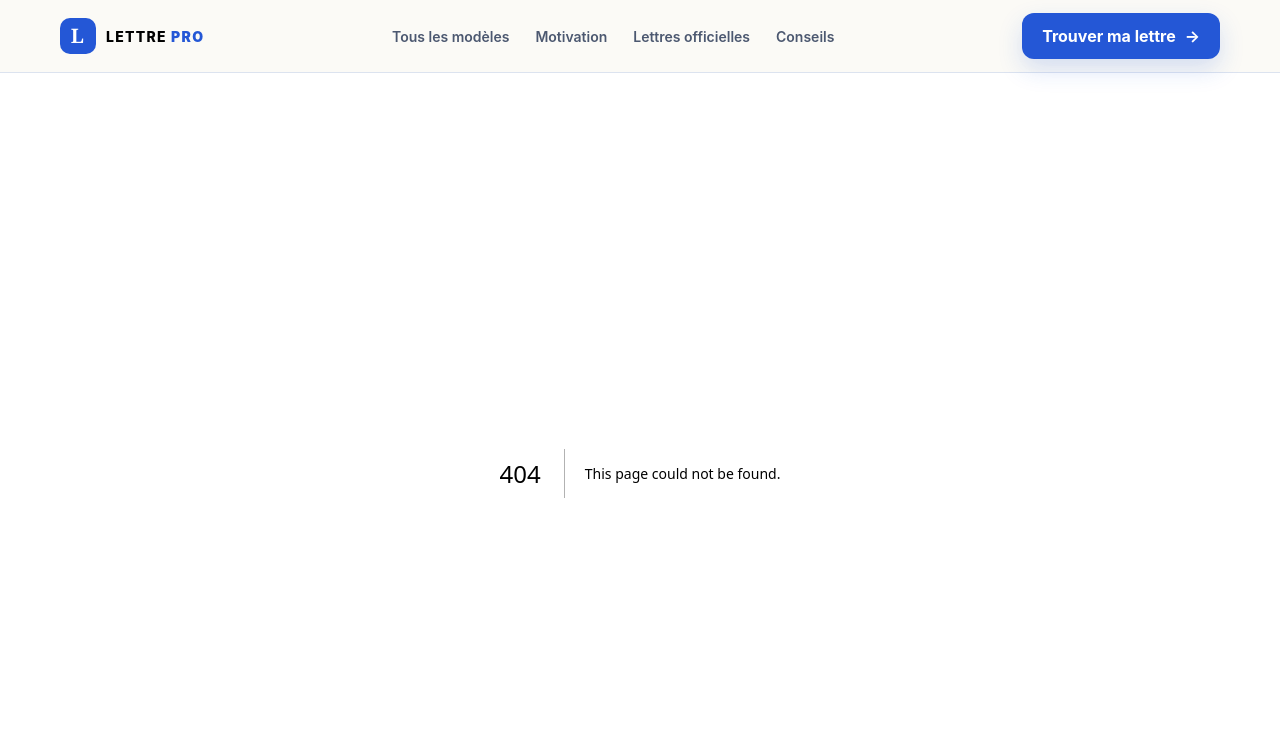
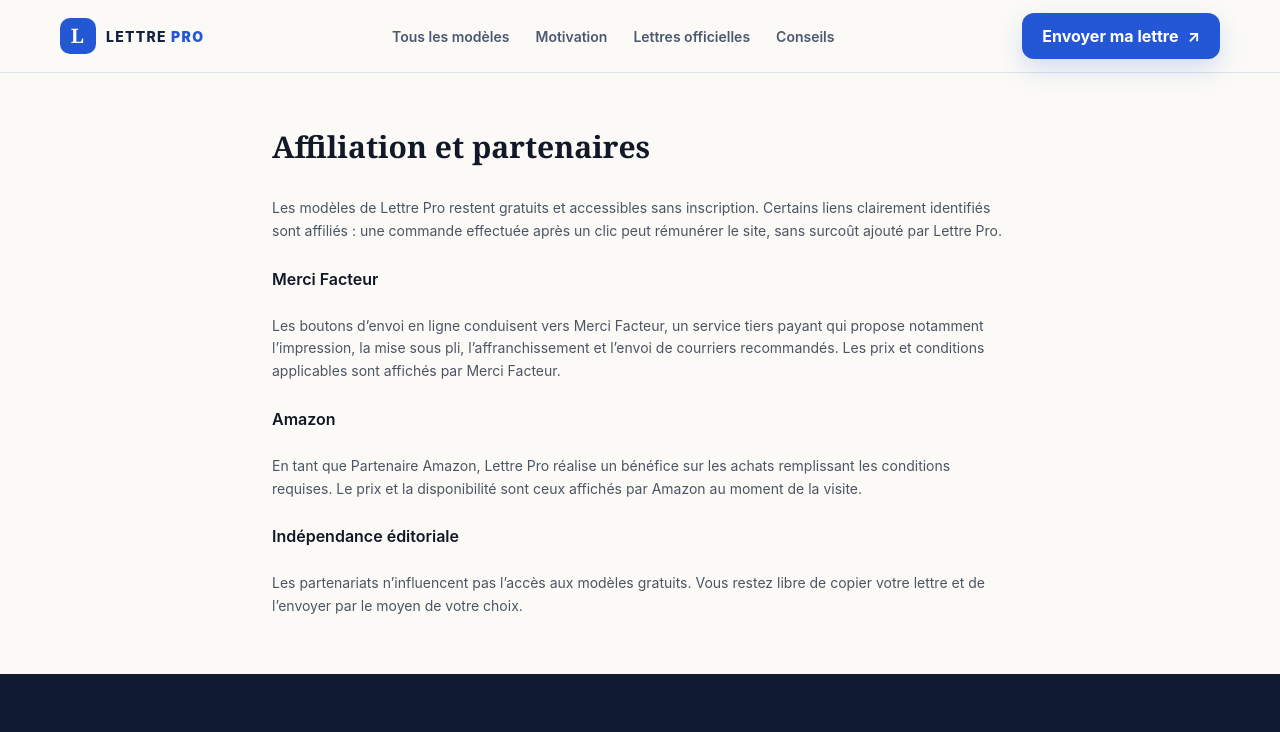
Before and after one commit to selenevoyance14-svg/lettre-pro, a Next.js app: page /affiliation in a window 1280 px wide. Before the commit this address had no page. Shown: the top 732 px of the page. Built offline with nearby package versions, Linux system fonts and the light colour scheme.

Commit message:
Ajoute l affiliation Merci Facteur

```diff
--- /dev/null
+++ b/src/app/affiliation/page.tsx
@@ -0,0 +1,39 @@
+import type { Metadata } from "next";
+
+export const metadata: Metadata = {
+    title: "Affiliation et partenaires",
+    description: "Transparence sur les liens affiliés et les partenaires de Lettre Pro.",
+    alternates: { canonical: "/affiliation" },
+};
+
+export default function AffiliationPage() {
+    return (
+        <div className="max-w-3xl mx-auto px-4 py-14">
+            <h1 className="font-heading text-3xl font-bold text-gray-900 mb-8">Affiliation et partenaires</h1>
+            <div className="space-y-6 text-sm text-gray-600 leading-relaxed">
+                <p>
+                    Les modèles de Lettre Pro restent gratuits et accessibles sans inscription.
+                    Certains liens clairement identifiés sont affiliés&nbsp;: une commande effectuée
+                    après un clic peut rémunérer le site, sans surcoût ajouté par Lettre Pro.
+                </p>
+                <h2 className="font-semibold text-gray-900 text-base">Merci Facteur</h2>
+                <p>
+                    Les boutons d’envoi en ligne conduisent vers Merci Facteur, un service tiers payant
+                    qui propose notamment l’impression, la mise sous pli, l’affranchissement et l’envoi
+                    de courriers recommandés. Les prix et conditions applicables sont affichés par Merci Facteur.
+                </p>
+                <h2 className="font-semibold text-gray-900 text-base">Amazon</h2>
+                <p>
+                    En tant que Partenaire Amazon, Lettre Pro réalise un bénéfice sur les achats
+                    remplissant les conditions requises. Le prix et la disponibilité sont ceux affichés
+                    par Amazon au moment de la visite.
+                </p>
+                <h2 className="font-semibold text-gray-900 text-base">Indépendance éditoriale</h2>
+                <p>
+                    Les partenariats n’influencent pas l’accès aux modèles gratuits. Vous restez libre
+                    de copier votre lettre et de l’envoyer par le moyen de votre choix.
+                </p>
+            </div>
+        </div>
+    );
+}
--- a/src/app/blog/[slug]/page.tsx
+++ b/src/app/blog/[slug]/page.tsx
@@ -1,5 +1,6 @@
 import type { Metadata } from "next";
 import { notFound } from "next/navigation";
+import MerciFacteurCta from "@/app/components/MerciFacteurCta";
 import { blogArticles } from "../blogData";
 
 interface Props {
@@ -191,6 +192,10 @@
                         </a>
                     </div>
 
+                    <div className="mt-8">
+                        <MerciFacteurCta compact />
+                    </div>
+
                     {/* Navigation retour */}
                     <div className="mt-8 text-center">
                         <a href="/blog" className="text-sm text-gray-400 hover:text-pro-600 transition">
--- a/src/app/components/CopyButton.tsx
+++ b/src/app/components/CopyButton.tsx
@@ -1,6 +1,7 @@
 "use client";
 
 import { useState } from "react";
+import { MERCI_FACTEUR_RECOMMANDE } from "./MerciFacteurCta";
 
 export default function CopyButton({ text }: { text: string }) {
     const [copied, setCopied] = useState(false);
@@ -12,8 +13,18 @@
     }
 
     return (
-        <button type="button" onClick={copy} className="btn-primary text-sm py-2 px-4">
-            {copied ? "✓ Modèle copié" : "Copier le modèle"}
-        </button>
+        <div className="flex flex-wrap items-center justify-center gap-2">
+            <button type="button" onClick={copy} className="btn-primary text-sm py-2 px-4">
+                {copied ? "✓ Modèle copié" : "Copier le modèle"}
+            </button>
+            <a
+                href={MERCI_FACTEUR_RECOMMANDE}
+                target="_blank"
+                rel="sponsored noopener noreferrer"
+                className="inline-flex items-center rounded-xl border border-pro-200 bg-white px-4 py-2 text-sm font-semibold text-pro-700 transition hover:border-pro-400 hover:bg-pro-50"
+            >
+                Envoyer en ligne ↗
+            </a>
+        </div>
     );
 }
--- /dev/null
+++ b/src/app/components/MerciFacteurCta.tsx
@@ -0,0 +1,25 @@
+export const MERCI_FACTEUR_HOME = "https://www.merci-facteur.com#p_ref=175";
+export const MERCI_FACTEUR_RECOMMANDE =
+    "https://www.merci-facteur.com/lettres/lrar/lettre-recommandee.php#p_ref=175";
+
+export default function MerciFacteurCta({ compact = false }: { compact?: boolean }) {
+    return (
+        <aside className={`lp-post-cta ${compact ? "lp-post-cta-compact" : ""}`} aria-label="Service partenaire d’envoi de courrier">
+            <div className="lp-post-icon" aria-hidden="true">✉</div>
+            <div className="lp-post-copy">
+                <span>Service partenaire · Merci Facteur</span>
+                <h2>Votre lettre est prête&nbsp;? Envoyez-la en ligne.</h2>
+                <p>
+                    Déposez votre courrier sur Merci Facteur&nbsp;: impression, mise sous pli,
+                    affranchissement et envoi en recommandé avec suivi sont réalisés pour vous.
+                </p>
+            </div>
+            <div className="lp-post-actions">
+                <a href={MERCI_FACTEUR_RECOMMANDE} target="_blank" rel="sponsored noopener noreferrer">
+                    Envoyer en recommandé →
+                </a>
+                <small>Lien affilié · service payant · tarif affiché chez Merci Facteur</small>
+            </div>
+        </aside>
+    );
+}
--- a/src/app/globals.css
+++ b/src/app/globals.css
@@ -76,6 +76,17 @@
 .lp-final h2 { margin: 0 0 16px; font: 700 clamp(36px,5vw,58px) Georgia,serif; }
 .lp-final p { margin: 0 auto 30px; max-width: 620px; color: #dce6ff; font-size: 18px; }
 .lp-final .lp-button { background: white; color: var(--lp-blue-dark); }
+.lp-post-section { padding-block: 38px; }
+.lp-post-cta { display: grid; grid-template-columns: auto minmax(0,1fr) auto; gap: 24px; align-items: center; padding: 30px; color: white; background: linear-gradient(135deg,#14213d 0%,#173b9b 100%); border: 1px solid rgba(255,255,255,.12); border-radius: 22px; box-shadow: 0 20px 50px rgba(20,33,61,.16); }
+.lp-post-cta-compact { padding: 24px; }
+.lp-post-icon { width: 62px; height: 62px; display: grid; place-items: center; border-radius: 18px; color: #14213d; background: #fff; font-size: 30px; box-shadow: 0 10px 24px rgba(0,0,0,.16); }
+.lp-post-copy > span { color: #a9c4ff; font-size: 11px; font-weight: 850; letter-spacing: .14em; text-transform: uppercase; }
+.lp-post-copy h2 { margin: 7px 0 6px; color: white; font: 700 clamp(22px,2.5vw,30px)/1.15 Georgia,serif; }
+.lp-post-copy p { margin: 0; max-width: 680px; color: #d8e3ff; font-size: 14px; line-height: 1.55; }
+.lp-post-actions { width: 245px; display: grid; gap: 8px; }
+.lp-post-actions a { display: inline-flex; min-height: 48px; align-items: center; justify-content: center; padding: 0 18px; color: #173b2f; background: #68d7b6; border-radius: 12px; font-size: 14px; font-weight: 800; transition: .2s ease; }
+.lp-post-actions a:hover { background: #87e3c7; transform: translateY(-1px); }
+.lp-post-actions small { color: #aebbd5; font-size: 10px; line-height: 1.4; text-align: center; }
 .lp-footer { padding: 60px 0 24px; background: #101a31; color: #b9c2d4; }
 .lp-footer-grid { display: grid; grid-template-columns: 1.4fr .8fr .8fr 1fr; gap: 50px; }
 .lp-footer-brand { color: white; }
@@ -104,6 +115,8 @@
     .lp-paper-card { max-width: 560px; }
     .lp-category-grid { grid-template-columns: repeat(2,1fr); }
     .lp-footer-grid { grid-template-columns: repeat(2,1fr); }
+    .lp-post-cta { grid-template-columns: auto 1fr; }
+    .lp-post-actions { width: auto; grid-column: 1 / -1; }
 }
 @media (max-width: 600px) {
     .lp-shell { width: min(100% - 28px,1160px); }
@@ -121,4 +134,7 @@
     .lp-category-card { min-height: 190px; }
     .lp-section { padding: 64px 0; }
     .lp-copyright { display: grid; gap: 7px; }
+    .lp-post-cta { grid-template-columns: 1fr; padding: 24px; }
+    .lp-post-icon { width: 52px; height: 52px; }
+    .lp-post-actions { grid-column: auto; }
 }
--- a/src/app/layout.tsx
+++ b/src/app/layout.tsx
@@ -1,5 +1,6 @@
 import type { Metadata } from "next";
 import Link from "next/link";
+import { MERCI_FACTEUR_RECOMMANDE } from "./components/MerciFacteurCta";
 import "./globals.css";
 
 export const metadata: Metadata = {
@@ -40,7 +41,9 @@
                     <Link href="/officielle">Lettres officielles</Link>
                     <Link href="/blog">Conseils</Link>
                 </nav>
-                <Link href="/modeles" className="lp-nav-cta">Trouver ma lettre <span>→</span></Link>
+                <a href={MERCI_FACTEUR_RECOMMANDE} target="_blank" rel="sponsored noopener noreferrer" className="lp-nav-cta">
+                    Envoyer ma lettre <span>↗</span>
+                </a>
             </div>
         </header>
     );
@@ -66,7 +69,7 @@
                 <div>
                     <strong>Informations</strong>
                     <Link href="/mentions-legales">Mentions légales</Link>
-                    <Link href="/affiliation-amazon">Affiliation Amazon</Link>
+                    <Link href="/affiliation">Affiliation et partenaires</Link>
                     <Link href="/confidentialite">Confidentialité</Link>
                     <a href="mailto:bonsplansmania@gmail.com">Contact</a>
                 </div>
@@ -77,7 +80,7 @@
             </div>
             <div className="lp-shell lp-copyright">
                 <span>© 2026 Lettre Pro</span>
-                <span>En tant que Partenaire Amazon, je réalise un bénéfice sur les achats remplissant les conditions requises.</span>
+                <span>Certains liens partenaires peuvent rémunérer Lettre Pro, sans surcoût ajouté par notre site.</span>
             </div>
         </footer>
     );
--- a/src/app/mentions-legales/page.tsx
+++ b/src/app/mentions-legales/page.tsx
@@ -48,6 +48,14 @@
                         Le prix, la disponibilité, la livraison et le service après-vente relèvent d&apos;Amazon et du vendeur concerné.
                     </p>
                 </section>
+                <section>
+                    <h2 className="font-semibold text-gray-900 text-base mb-2">Partenariat Merci Facteur</h2>
+                    <p>
+                        Les liens d&apos;envoi de courrier vers Merci Facteur sont affiliés. Une commande réalisée
+                        après un clic peut générer une commission pour Lettre Pro. Merci Facteur est un service
+                        tiers payant, responsable de ses tarifs, de ses conditions et de l&apos;exécution de la prestation.
+                    </p>
+                </section>
             </div>
         </div>
     );
--- a/src/app/motivation/page.tsx
+++ b/src/app/motivation/page.tsx
@@ -1,6 +1,7 @@
 import type { Metadata } from "next";
 import Link from "next/link";
 import { getLettersByCategory } from "../modeles/lettersData";
+import MerciFacteurCta from "../components/MerciFacteurCta";
 
 export const metadata: Metadata = {
     title: "Modèles de lettres de motivation gratuits",
@@ -24,6 +25,10 @@
                         Copiez nos modeles de lettres de motivation, personnalisez les champs entre crochets et envoyez. 100% gratuit.
                     </p>
                 </div>
+            </section>
+
+            <section className="max-w-4xl mx-auto px-4 sm:px-6 pt-10">
+                <MerciFacteurCta compact />
             </section>
 
             {/* MODELES */}
--- a/src/app/officielle/page.tsx
+++ b/src/app/officielle/page.tsx
@@ -1,6 +1,7 @@
 import type { Metadata } from "next";
 import Link from "next/link";
 import { getLettersByCategory } from "../modeles/lettersData";
+import MerciFacteurCta from "../components/MerciFacteurCta";
 
 export const metadata: Metadata = {
     title: "Modèles de lettres officielles gratuits",
@@ -186,6 +187,10 @@
                 </div>
             </section>
 
+            <section className="max-w-4xl mx-auto px-4 sm:px-6 pt-10">
+                <MerciFacteurCta compact />
+            </section>
+
             {/* MODELES */}
             <section className="py-14 sm:py-20">
                 <div className="max-w-4xl mx-auto px-4 sm:px-6">
--- a/src/app/page.tsx
+++ b/src/app/page.tsx
@@ -2,6 +2,7 @@
 import Link from "next/link";
 import { blogArticles } from "./blog/blogData";
 import { letterTemplates } from "./modeles/lettersData";
+import MerciFacteurCta from "./components/MerciFacteurCta";
 
 export const metadata: Metadata = {
     title: "Modèles de lettres gratuits à copier | Lettre Pro",
@@ -69,6 +70,10 @@
                         <div className="lp-signature">Votre signature</div>
                     </div>
                 </div>
+            </section>
+
+            <section className="lp-shell lp-post-section">
+                <MerciFacteurCta />
             </section>
 
             <section className="lp-section lp-section-alt">
--- a/src/app/sitemap.ts
+++ b/src/app/sitemap.ts
@@ -4,7 +4,7 @@
 
 export default function sitemap(): MetadataRoute.Sitemap {
     const base = "https://lettre-pro.fr";
-    const pages = ["", "/modeles", "/motivation", "/officielle", "/blog", "/mentions-legales", "/affiliation-amazon", "/confidentialite", "/cgv"];
+    const pages = ["", "/modeles", "/motivation", "/officielle", "/blog", "/mentions-legales", "/affiliation", "/affiliation-amazon", "/confidentialite", "/cgv"];
     const staticPages = pages.map((path) => ({
         url: `${base}${path}`,
         lastModified: new Date("2026-07-30"),
```
